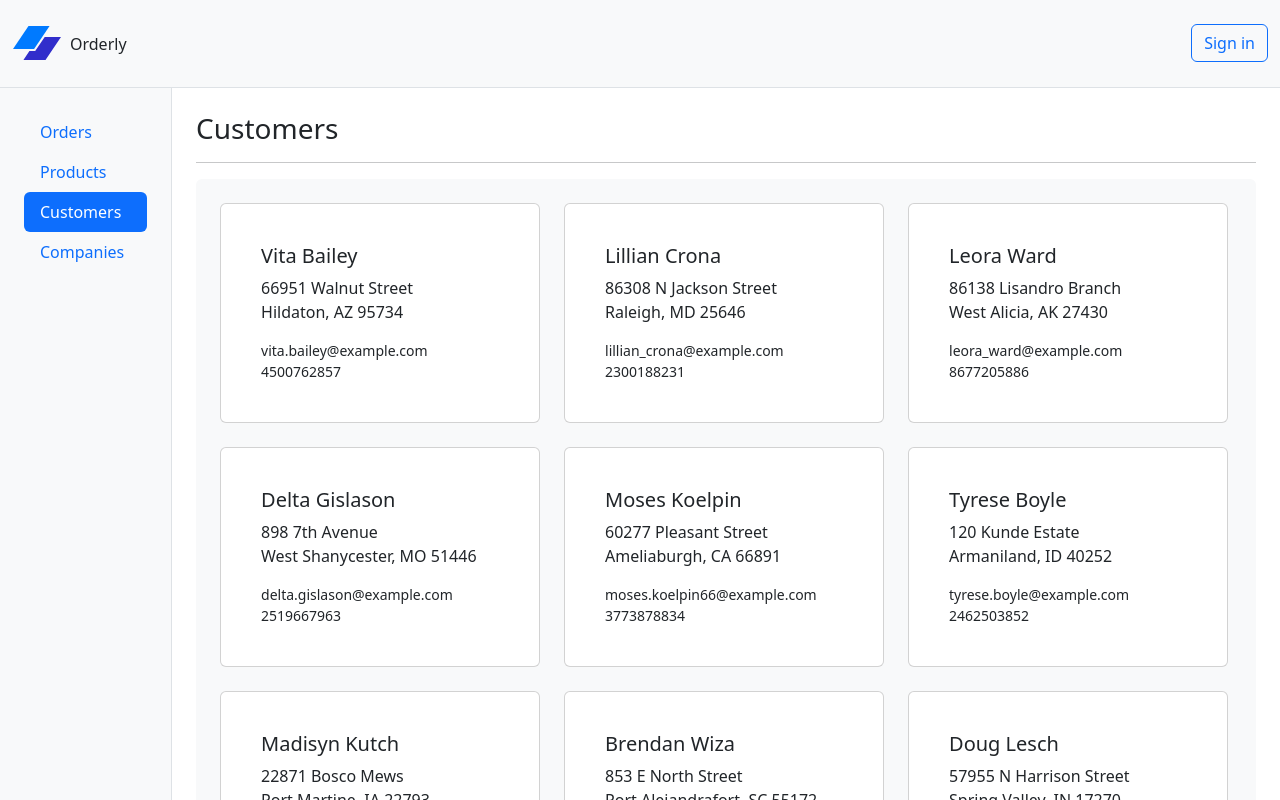
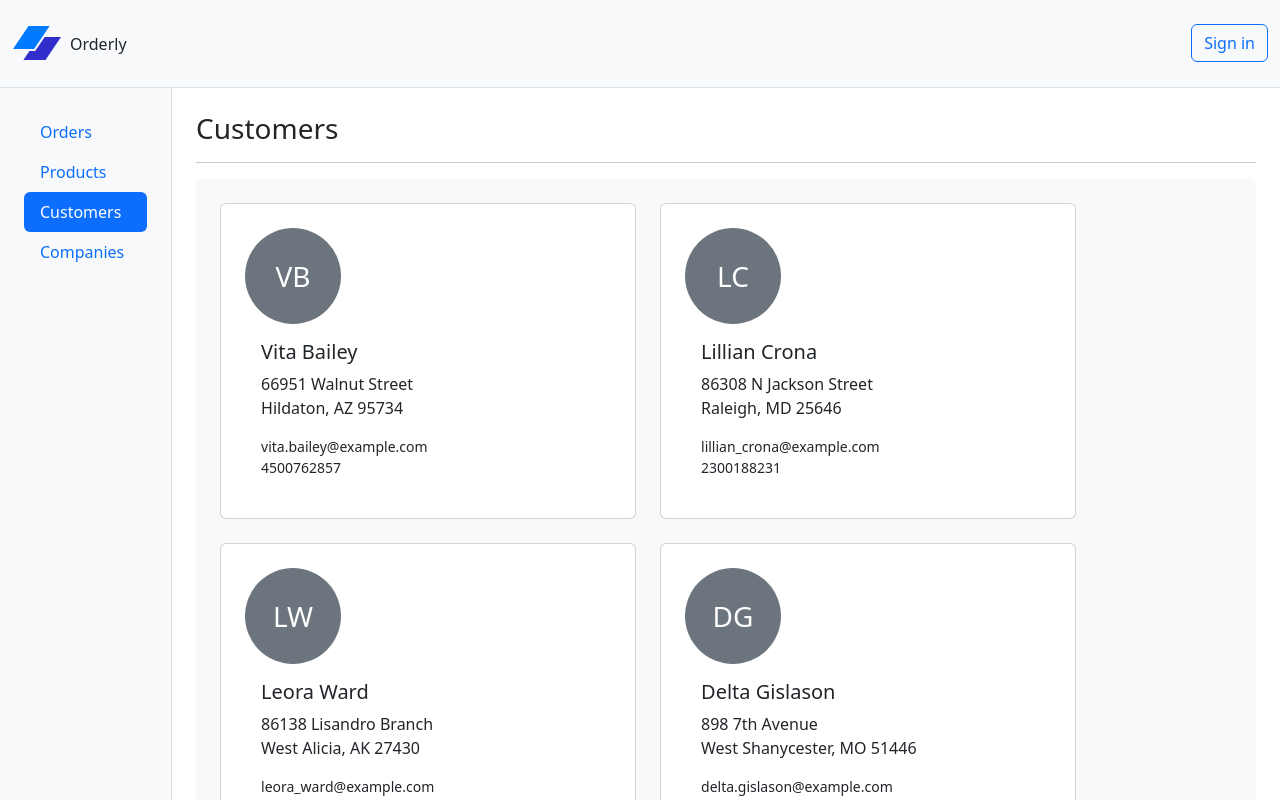
Before and after one commit to craigmckeachie/orderly, a React (Vite) app: page /customers in a window 1280 px wide. Shown: the top 800 px of the page. Built offline with nearby package versions, Linux system fonts and the light colour scheme; data requests are answered from the project's data file.

Commit message:
customer card design

```diff
--- a/src/App.css
+++ b/src/App.css
@@ -1,3 +1,14 @@
 .card {
-  width: 20rem;
+  width: 26rem;
 }
+
+.card:hover {
+  background-color: var(--bs-tertiary-bg);
+  transform: scale(1.025);
+  box-shadow: rgba(0, 0, 0, 0.24) 0px 5px 10px;
+}
+
+.customer-circle{
+    width: 6rem;
+    height: 6rem;
+}
--- a/src/customers/CustomerCard.tsx
+++ b/src/customers/CustomerCard.tsx
@@ -7,6 +7,10 @@ interface CustomerCardProps {
 function CustomerCard({ customer }: CustomerCardProps) {
   return (
     <div className="card p-4">
+      <span className="customer-circle d-flex bg-secondary fs-3 text-white align-items-center justify-content-center rounded-circle">
+        {customer.firstName?.substring(0, 1)}
+        {customer.lastName?.substring(0, 1)}
+      </span>
       <div className="card-body">
         <h5 className="card-title">
           {customer.firstName} {customer.lastName}
```
